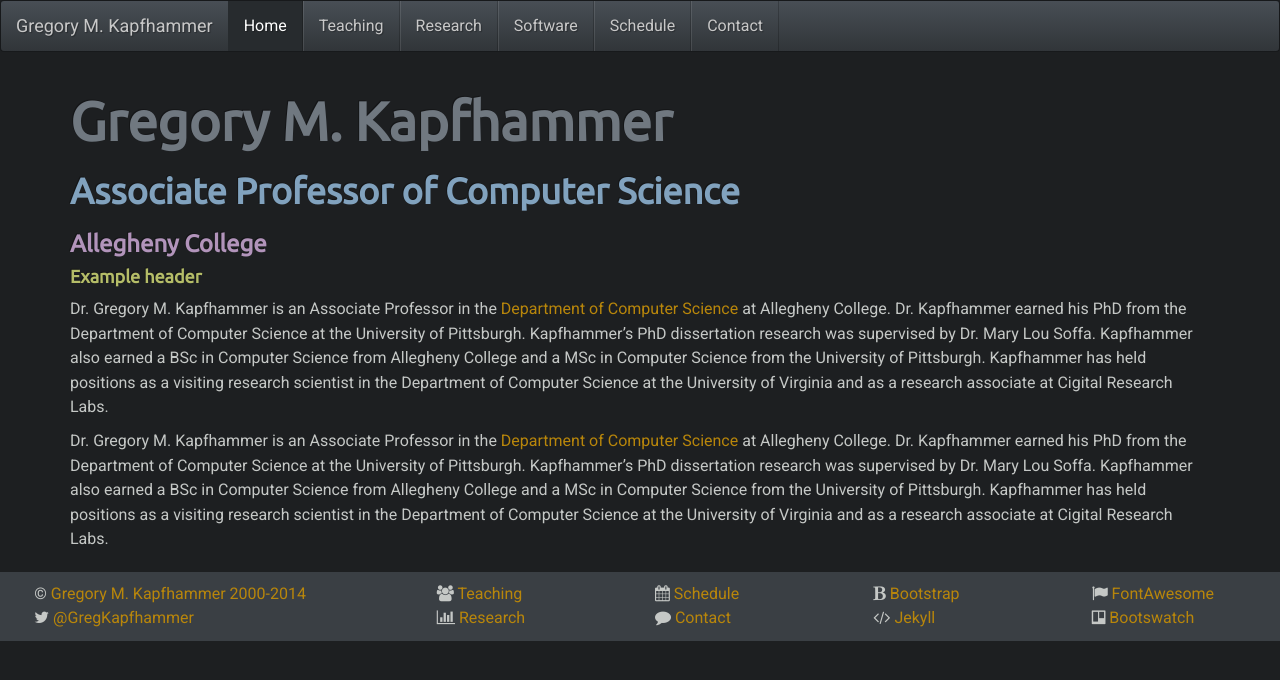
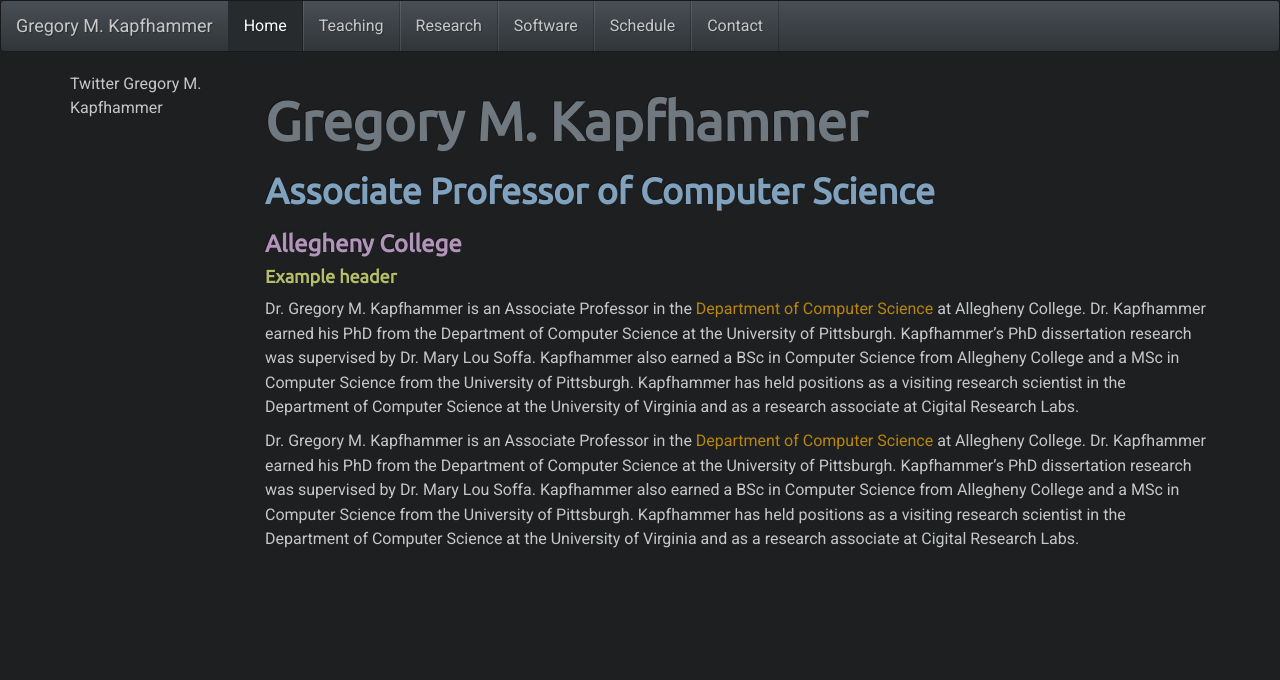
Before and after one commit to geerc/www, a Jekyll site: the page built from gkapfham/index.md, in a window 1280 px wide. Shown: the top 680 px of the page. Built offline with Jekyll 4.4.1, drawn with Linux system fonts in a browser that asks for light colours; nearby versions of some CDN libraries; some web fonts are replaced; Markdown is read by kramdown in place of the engine named in the settings; comment, search, counter and statistics services are not loaded.

Commit message:
Adding a separate column on the left hand side. Centering is broken.

```diff
--- a/gkapfham/_layouts/defaults.html
+++ b/gkapfham/_layouts/defaults.html
@@ -48,11 +48,21 @@ ript>
           </div><!-- /.nav-collapse -->
       </div><!-- /.navbar -->
 
-    <div class="container">
+      <div class="container">
+          <div class="row">
+            <div class="col-md-2">
+                <div class="centering">
+                Twitter
+                Gregory M. Kapfhammer
+                </div>
+            </div>
 
-      {{ content }}
+              <div class="col-md-10">
+                  {{ content }}
+              </div>
 
-    </div>
+    <!-- <div class="container"> -->
+        <!-- <div class="row"> -->
 
     <!-- <footer> -->
     <!--     <div class="footer"> -->
@@ -65,33 +75,37 @@ ript>
     <!--     </div> -->
     <!-- </footer> -->
 
-    <footer>
-        <div class="footer">
-            <div class="row">
-                <div class="col-md-4">
-                    <ul class="fa-ul">
-                        <li >&copy; <a href="http://www.cs.allegheny.edu/~gkapfham/">Gregory M. Kapfhammer 2000-2014</a></li>
-                        <li><i class="fa fa-twitter"></i> <a href="https://twitter.com/GregKapfhammer">@GregKapfhammer</a></li>
-                    </div>
-                    <div class="col-md-2">
-                        <i class="fa fa-users"></i> <a href="">Teaching</a> <br>
-                        <i class="fa fa-bar-chart-o"></i> <a href="">Research</a>
-                    </div>
-                    <div class="col-md-2">
-                        <i class="fa fa-calendar"></i> <a href="">Schedule</a> <br>
-                        <i class="fa fa-comment"></i> <a href="">Contact</a>
-                    </div>
-                    <div class="col-md-2">
-                        <i class="fa fa-bold"></i> <a href="http://getbootstrap.com/">Bootstrap</a> <br>
-                        <i class="fa fa-code"></i> <a href="http://jekyllrb.com/">Jekyll</a>
-                    </div>
-                    <div class="col-md-2">
-                        <i class="fa fa-flag"></i> <a href="http://fortawesome.github.io/Font-Awesome/">FontAwesome</a> <br>
-                        <i class="fa fa-trello"></i> <a href="http://bootswatch.com/">Bootswatch</a>
-                    </div>
-                </div>
-            </div>
-        </footer>
+        </div>
+
+    </div>
+
+    <!-- <footer> -->
+    <!--     <div class="footer"> -->
+    <!--         <div class="row"> -->
+    <!--             <div class="col&#45;md&#45;4"> -->
+    <!--                 <ul class="fa&#45;ul"> -->
+    <!--                     <li >&#38;copy; <a href="http://www.cs.allegheny.edu/~gkapfham/">Gregory M. Kapfhammer 2000&#45;2014</a></li> -->
+    <!--                     <li><i class="fa fa&#45;twitter"></i> <a href="https://twitter.com/GregKapfhammer">@GregKapfhammer</a></li> -->
+    <!--                 </div> -->
+    <!--                 <div class="col&#45;md&#45;2"> -->
+    <!--                     <i class="fa fa&#45;users"></i> <a href="">Teaching</a> <br> -->
+    <!--                     <i class="fa fa&#45;bar&#45;chart&#45;o"></i> <a href="">Research</a> -->
+    <!--                 </div> -->
+    <!--                 <div class="col&#45;md&#45;2"> -->
+    <!--                     <i class="fa fa&#45;calendar"></i> <a href="">Schedule</a> <br> -->
+    <!--                     <i class="fa fa&#45;comment"></i> <a href="">Contact</a> -->
+    <!--                 </div> -->
+    <!--                 <div class="col&#45;md&#45;2"> -->
+    <!--                     <i class="fa fa&#45;bold"></i> <a href="http://getbootstrap.com/">Bootstrap</a> <br> -->
+    <!--                     <i class="fa fa&#45;code"></i> <a href="http://jekyllrb.com/">Jekyll</a> -->
+    <!--                 </div> -->
+    <!--                 <div class="col&#45;md&#45;2"> -->
+    <!--                     <i class="fa fa&#45;flag"></i> <a href="http://fortawesome.github.io/Font&#45;Awesome/">FontAwesome</a> <br> -->
+    <!--                     <i class="fa fa&#45;trello"></i> <a href="http://bootswatch.com/">Bootswatch</a> -->
+    <!--                 </div> -->
+    <!--             </div> -->
+    <!--         </div> -->
+    <!--     </footer> -->
 
 <!-- Bootstrap core JavaScript
     ================================================== -->
```
